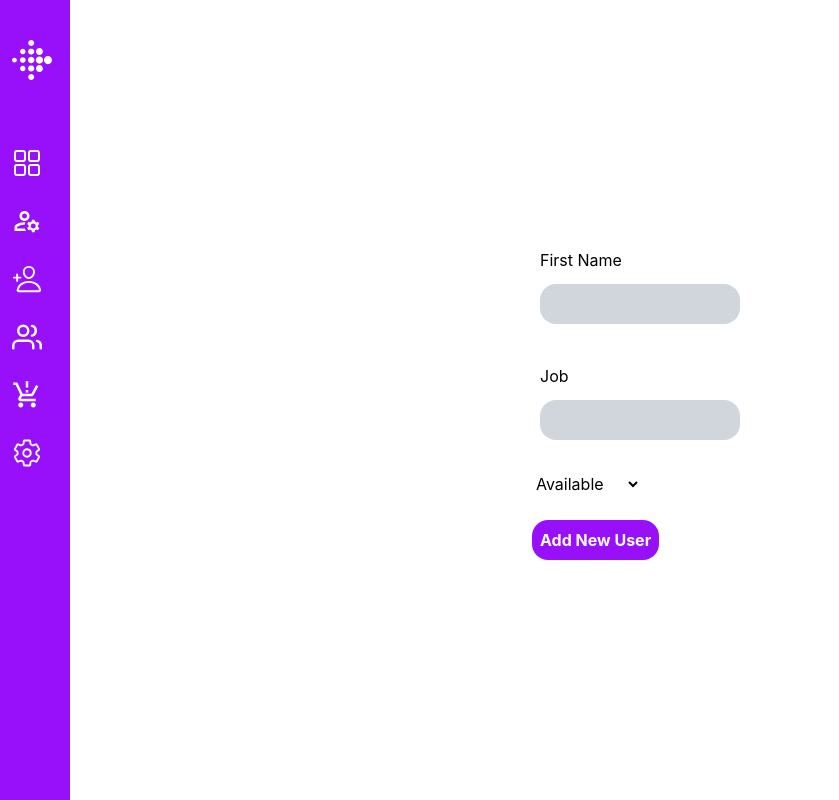
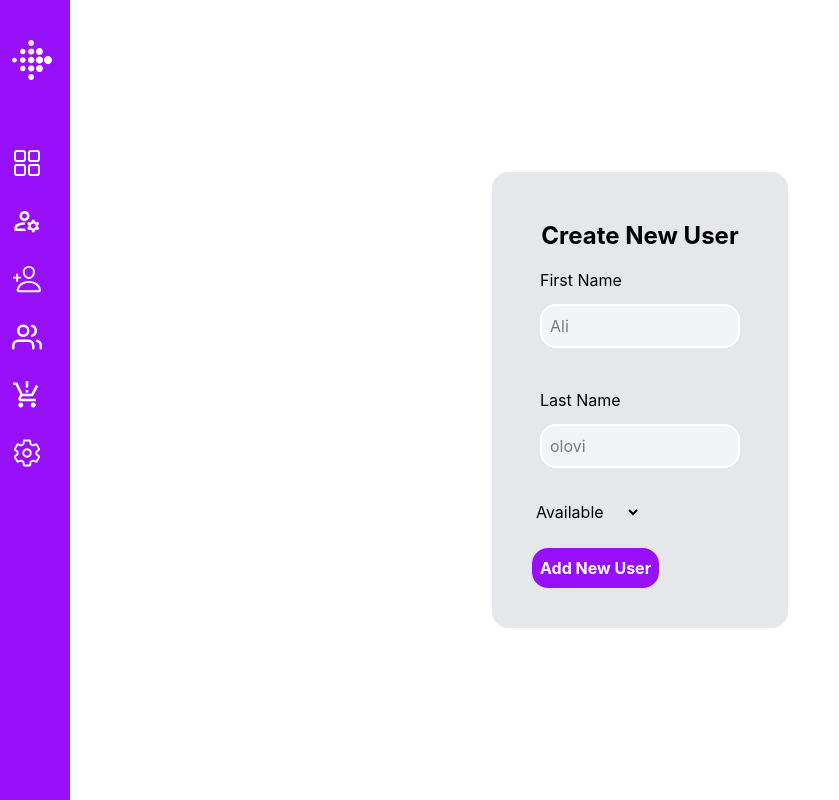
Before and after one commit to m-ghiasi/admin-panel, a React (Vite) app: page /newuser in a window 1280 px wide. Shown: the whole page, without its empty margins (0-839 px from the left). Built offline with nearby package versions, Linux system fonts and the light colour scheme.

Commit message:
set loading for all requests

```diff
--- a/db.json
+++ b/db.json
@@ -47,6 +47,12 @@
       "name": "ali",
       "job": "CEO",
       "status": "Available"
+    },
+    {
+      "id": "9c54",
+      "name": "dgdfsg",
+      "job": "sgsfg",
+      "status": "Available"
     }
   ]
 }
--- a/src/components/Cards/index.tsx
+++ b/src/components/Cards/index.tsx
@@ -1,18 +1,20 @@
 import { useEffect, useState } from "react";
+import { TailSpin } from "react-loader-spinner";
 
-type memberType= {
+type memberType = {
   id: number;
-    first_name:string;
-    last_name:string;
-    email:string;
-    avatar:string
-
-}
+  first_name: string;
+  last_name: string;
+  email: string;
+  avatar: string;
+};
 
 export default function Cards() {
+  const [loading, setLoading] = useState(false);
   const [members, setMembers] = useState<memberType[]>([]);
 
   const getData = async () => {
+    setLoading(true);
     try {
       const res = await fetch("https://reqres.in/api/users?page=1");
       const data = await res.json();
@@ -20,6 +22,8 @@ export default function Cards() {
       console.log(data);
     } catch (error) {
       console.log(error);
+    } finally {
+      setLoading(false);
     }
   };
 
@@ -29,18 +33,29 @@ export default function Cards() {
 
   return (
     <div className=" flex-1">
+      {loading ? (
+        <div className="w-full h-screen flex justify-center items-center">
+          <TailSpin width={50} height={50} color="purple" />
+        </div>
+      ) : (
         <div className="grid grid-cols-2 gap-3 ">
-        {members.map((member:memberType, index:number) => (
-          <div className=" bg-gray-200 rounded-2xl flex items-center gap-3 p-3" key={index}>
+          {members.map((member: memberType, index: number) => (
+            <div
+              className=" bg-gray-200 rounded-2xl flex items-center gap-3 p-3"
+              key={index}
+            >
               <img className="rounded-full" src={member.avatar} alt="" />
               <div className="flex flex-col">
                 <span>First Name:{member.first_name}</span>
                 <span>Last Name{member.last_name}</span>
-            <span>email: <span className="text-blue-700">{member.email}</span> </span>
+                <span>
+                  email: <span className="text-blue-700">{member.email}</span>{" "}
+                </span>
               </div>
             </div>
           ))}
         </div>
+      )}
     </div>
   );
 }
--- a/src/components/GetDataFetch/index.tsx
+++ b/src/components/GetDataFetch/index.tsx
@@ -1,4 +1,5 @@
 import { FC, useEffect, useState } from 'react';
+import { TailSpin } from 'react-loader-spinner';
 
 type PropTypes = {
 url: string;
@@ -8,11 +9,13 @@ handleFetchedData:(data:any[]) => void
 const GetDataFetch: FC<PropTypes> = ({url, handleFetchedData}) => {
 
   const [data, setData]= useState<any[]>([])
+  const [loading , setLoading]= useState(false)
 
 
   const getData=async(fetchUrl:string)=>{
 
     try {
+      setLoading(true)
         const res = await fetch(fetchUrl);
         const data = await res.json()
 
@@ -23,6 +26,8 @@ const GetDataFetch: FC<PropTypes> = ({url, handleFetchedData}) => {
 
     } catch (error) {
         console.error("getData unsuccessful", error)
+    } finally {
+      setLoading(false)
     }
 
   }
@@ -33,7 +38,8 @@ const GetDataFetch: FC<PropTypes> = ({url, handleFetchedData}) => {
     }
   },[url])
 
-  return (<div>
+  return (<div className='w-full '>
+    {loading ?( <div className='w-full h-screen flex justify-center items-center'>(<TailSpin width={50} height={50} color='purple' />)</div>) : ( <div></div> )}
 
 
 
--- a/src/components/GetMyUsers/index.tsx
+++ b/src/components/GetMyUsers/index.tsx
@@ -4,6 +4,7 @@ import { MdDoNotDisturbOn } from "react-icons/md";
 import Button from "../Button";
 import { IoTrashBin } from "react-icons/io5";
 import { CiEdit } from "react-icons/ci";
+import { TailSpin } from "react-loader-spinner";
 type User = {
   id: number;
   name: string;
@@ -12,8 +13,10 @@ type User = {
 };
 export default function GetMyUsers() {
   const [users, setUsers] = useState<User[]>([]);
+  const [loading, setLoading]= useState(false)
   const getData = async () => {
     try {
+      setLoading(true)
       const res = await fetch("http://localhost:5000/users");
       const data: User[] = await res.json();
       console.log(data);
@@ -21,6 +24,8 @@ export default function GetMyUsers() {
       console.log(data);
     } catch (error) {
       console.error("getdata failed", error);
+    } finally{
+      setLoading(false)
     }
   };
   // const handleDelete = async (id: number) => {
@@ -78,6 +83,10 @@ export default function GetMyUsers() {
 
   return (
     <div>
+      {loading ? (<div className="flex justify-center mt-10">
+        <TailSpin width={50} height={50} color="purple" />
+      </div>) :(
+
       <table>
       <thead>
         <tr className="grid grid-cols-6 gap-4  p-4 rounded-2xl bg-gray-300">
@@ -121,6 +130,7 @@ export default function GetMyUsers() {
         ))}
       </tbody>
     </table>
+      )}
     </div>
   );
 }
--- a/src/components/TemplateCard/index.tsx
+++ b/src/components/TemplateCard/index.tsx
@@ -23,7 +23,7 @@ const TemplateCard: FC<PropTypes> = (props) => {
   const { name, id, company, address, username, website, email } = props;
 
   return (
-    <div className=" rounded-2xl shadow   ">
+    <div className=" rounded-2xl shadow    ">
       <div className="bg-purple-200 rounded-b-[50%] rounded-t-2xl p-5 flex flex-col items-center justify-center gap-2">
         <h1 className="font-bold text-xl">Plan- {id}</h1>
 
--- a/src/components/TextField/index.tsx
+++ b/src/components/TextField/index.tsx
@@ -2,22 +2,27 @@ type PropsType = {
   id?: string;
   label: string;
   className?: string;
-  value?:string
-  onChange: (event:React.ChangeEvent<HTMLInputElement>) => void;
+  value?: string;
+  plac?: string
+  onChange: (event: React.ChangeEvent<HTMLInputElement>) => void;
   type: string;
 };
 export default function TextField(props: PropsType) {
   return (
     <div className="flex flex-col gap-3 p-2">
-      <label htmlFor={props.id}>{props.label}</label>
+      <label className="" htmlFor={props.id}>
+        {props.label}
+      </label>
 
       <input
-        className="bg-gray-300 rounded-2xl p-2 w-50"
+        required
+        className="bg-gray-100 rounded-2xl p-2 w-50 border-2 border-white focus:outline-none focus:border-purple-600"
         type={props.type}
         name={props.id}
         id={props.id}
         onChange={props.onChange}
-        value={props.value}
+        value={props.value }
+        placeholder={props.plac}
       />
     </div>
   );
--- a/src/pages/NewUser/index.tsx
+++ b/src/pages/NewUser/index.tsx
@@ -18,7 +18,7 @@ export default function NewUser() {
   const handleName = (e: React.ChangeEvent<HTMLInputElement>) => {
     setFirstname(e.target.value);
   };
-  const handleJob = (e: React.ChangeEvent<HTMLInputElement>) => {
+  const handleLastName = (e: React.ChangeEvent<HTMLInputElement>) => {
     setNewjob(e.target.value);
   };
   const handleavailability = (e: React.ChangeEvent<HTMLSelectElement>) => {
@@ -67,15 +67,18 @@ export default function NewUser() {
 
   return (
   <div  className="m-auto">
-      <form onSubmit={handelSubmit} >
+      <form className="bg-gray-200 p-10 rounded-2xl" onSubmit={handelSubmit} >
+        <h1 className="flex  justify-center m-2 font-bold text-2xl">Create New User</h1>
       <TextField
+
         label="First Name"
         type="text"
         value={Firstname}
         onChange={handleName}
+        plac="Ali"
       />
       <br />
-      <TextField label="Job" type="text" onChange={handleJob} value={newjob} />
+      <TextField label="Last Name" type="text" onChange={handleLastName} value={newjob} plac="olovi" />
       <br />
       <Select onChange={handleavailability}/>
       <br />
@@ -86,7 +89,7 @@ export default function NewUser() {
       >
         {loading ? (
           <div className="flex justify-center items-center">
-            <TailSpin width={20} height={20} color="gray" />
+            <TailSpin width={20} height={20} color="purple" />
           </div>
         ) : (
           "Add New User"
--- a/src/pages/Profile/Forms/Step1.tsx
+++ b/src/pages/Profile/Forms/Step1.tsx
@@ -25,8 +25,8 @@ export default function Step1(){
  return(
     <div>
         <StepWraper>
-            <TextField label="First Name :" type="text" id="firstName" onChange={handelName} />
-            <TextField label="Last Name :" type="text" id="lastName" onChange={handelNLastame} />
+            <TextField value={step1.firstName} label="First Name :" type="text" id="firstName" onChange={handelName} />
+            <TextField value={step1.lastName} label="Last Name :" type="text" id="lastName" onChange={handelNLastame} />
 
         </StepWraper>
 
--- a/src/pages/Profile/Forms/Step2.tsx
+++ b/src/pages/Profile/Forms/Step2.tsx
@@ -18,8 +18,8 @@ export default function Step2(){
     return(
        <div>
         <StepWraper>
-            <TextField type="text" label="Job" id="job" onChange={handleJob}/>
-            <TextField type="number" label="Year Of Experience" id="experience" onChange={handleExperience}/>
+            <TextField  value={step2.job} type="text" label="Job" id="job" onChange={handleJob}/>
+            <TextField  type="number" label="Year Of Experience" id="experience" onChange={handleExperience}/>
 
         </StepWraper>
 
--- a/src/pages/Profile/Forms/StepWaper/index.tsx
+++ b/src/pages/Profile/Forms/StepWaper/index.tsx
@@ -5,7 +5,7 @@ type ChildrenType={
 }
 export default function StepWraper({children}:ChildrenType){
     return(
-        <div className="bg-white flex flex-col p-4 rounded-2xl gap-2 text-xl font-medium" >
+        <div className="bg-white flex flex-col p-4 rounded-2xl gap-2 text-xl f" >
             {children}
         </div>
     )
--- a/src/pages/Services/index.tsx
+++ b/src/pages/Services/index.tsx
@@ -24,7 +24,7 @@ export default function Services() {
   });
 
   return (
-    <div className=" overflow-auto px-10 mt-10 mb-10">
+    <div className=" w-full overflow-auto px-10 mt-10 mb-10">
       <GetDataFetch
         url="https://jsonplaceholder.typicode.com/users"
         handleFetchedData={setServices}
--- a/src/pages/Users/index.tsx
+++ b/src/pages/Users/index.tsx
@@ -4,6 +4,7 @@ import { useState } from "react";
 import { PiMaskSadLight } from "react-icons/pi";
 import { PiMaskHappyLight } from "react-icons/pi";
 import { useNavigate } from "react-router";
+import { TailSpin } from "react-loader-spinner";
 
 import GetMyUsers from "../../components/GetMyUsers";
 
@@ -11,17 +12,24 @@ export default function Users() {
   const [selectedTab, setSelectedTab] = useState<string | JSX.Element | null>(
     null
   );
+  const [loading, setLoading]= useState(false)
   const navigate = useNavigate();
 
   const handleMyUser = () => {
+
     setSelectedTab("MyUser");
+
   };
   const ReqresUsers = () => {
     setSelectedTab("reqres");
   };
   const [hover, setHover] = useState<boolean>(false);
   const handleClick = () => {
-    navigate("/NewUser");
+    setLoading(true)
+    setTimeout(() => {
+      navigate("/NewUser");
+    }, 1000);
+    setLoading(false)
   };
   return (
     <div className="ml-[5%] w-full h-screen flex flex-col p-4">
@@ -71,7 +79,7 @@ export default function Users() {
               <p>Here you can create new users. </p>
             </div>
             <Button
-              label="Create New User"
+              label= {loading ? <TailSpin width={20} height={20} color="yellow"/> : "Create New User"}
               className="bg-purple-600 text-white font-bold text-2xl px-6 py-4 rounded-2xl "
               onMouseEnter={() => setHover(true)}
               onMouseLeave={() => setHover(false)}
```
Lines whose indentation alone changed are shown as unchanged.
